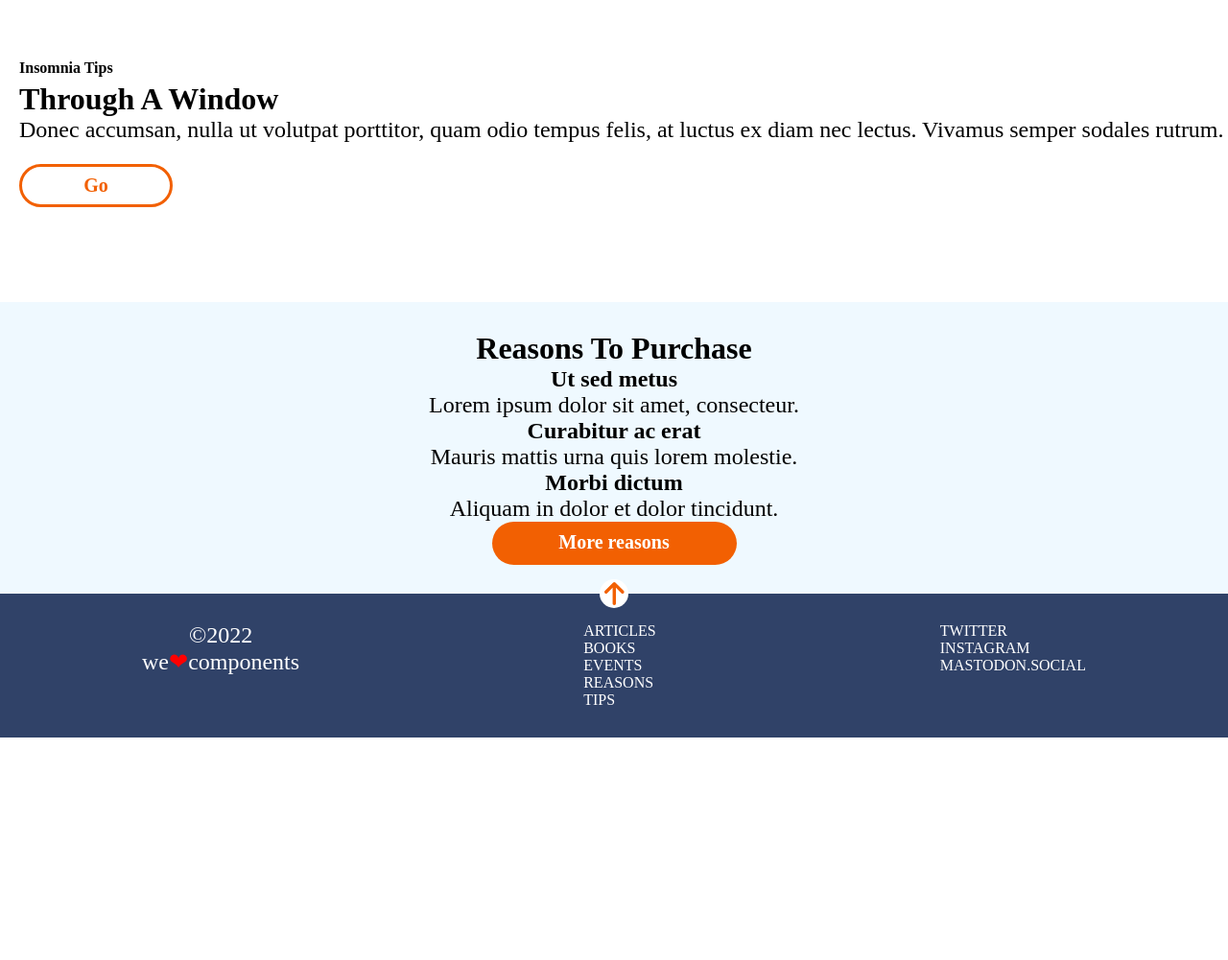
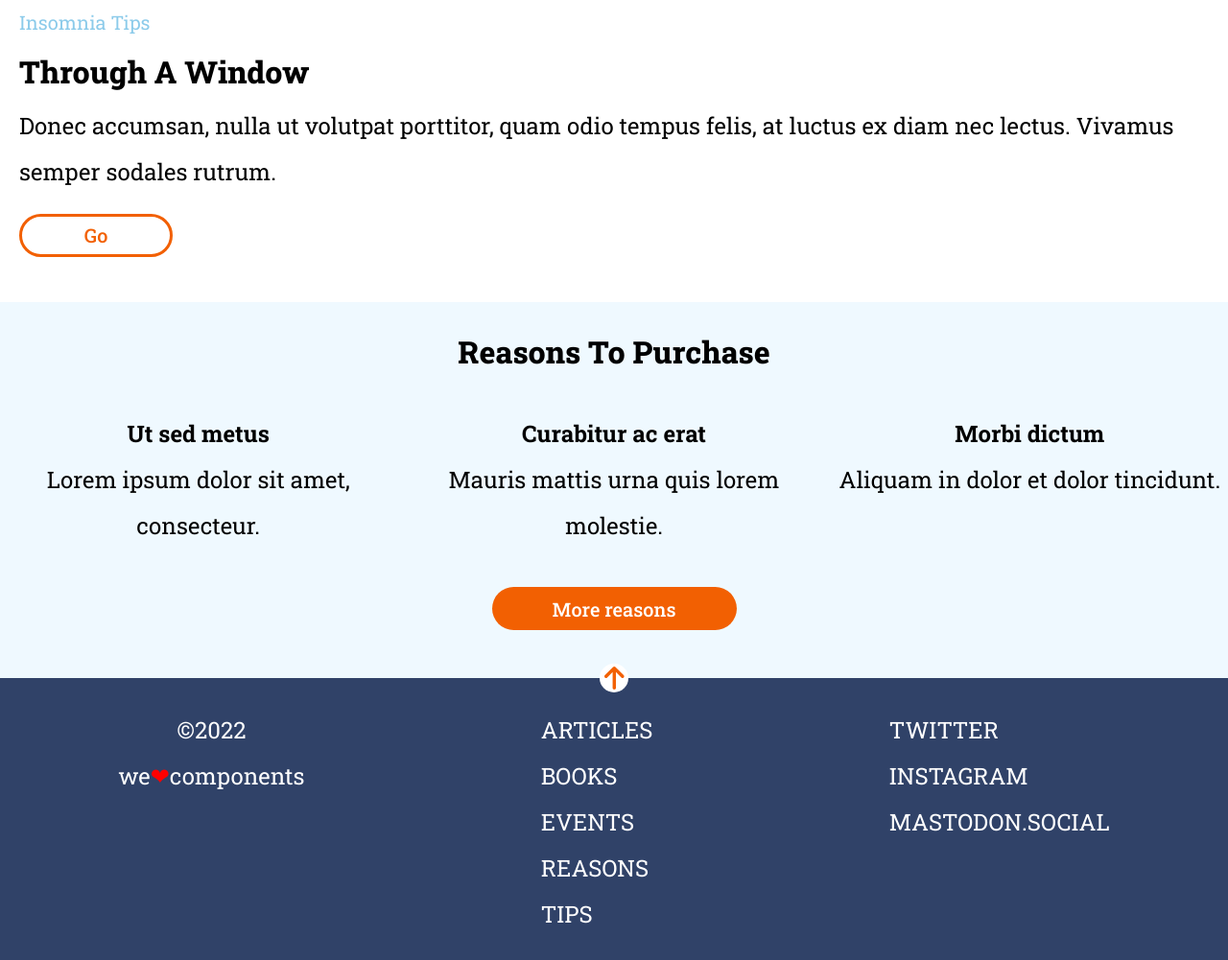
Before and after one commit to Adalab/modulo-1-evaluacion-final-16IMA, a website built with Vite: page src/index.html in a window 1280 px wide. Shown: the part 845-1846 px from the top of the page at 96% size. Before the commit the page ends 1614 px from the top, so only its background shows below. Built offline with nearby package versions, Linux system fonts and the light colour scheme.

Commit message:
últimos cambios en scss

```diff
--- a/src/index.html
+++ b/src/index.html
@@ -3,8 +3,9 @@
   <head>
     <meta charset="UTF-8" />
     <meta name="viewport" content="width=device-width, initial-scale=1" />
-    <title>Evaluación módulo 1</title>
-    <link rel="font-family" href="./static/RobotoSlab-Regular.ttf"/>
+    <link rel="preconnect" href="https://fonts.googleapis.com">
+    <link rel="preconnect" href="https://fonts.gstatic.com" crossorigin>
+    <link href="https://fonts.googleapis.com/css2?family=Roboto+Slab:wght@100..900&display=swap" rel="stylesheet">    <title>Evaluación módulo 1</title>
     <link rel="stylesheet" href="./scss/main.scss" />
   </head>
   <body>
@@ -70,18 +71,18 @@
           <p>&copy;2022</p>
           <p>we<span class="heart">&#x2764;</span>components</p>
         </div>
-        <div class="footer_link--one">
+        <nav class="footer_link--one">
           <a href="https://adalab.es/">ARTICLES</a>
           <a href="https://adalab.es/">BOOKS</a>
           <a href="https://adalab.es/">EVENTS</a>
           <a href="https://adalab.es/">REASONS</a>
           <a href="https://adalab.es/">TIPS</a>
-        </div>
-        <div class="footer_link--two">
+        </nav>
+        <nav class="footer_link--two">
           <a href="https://adalab.es/">TWITTER</a>
           <a href="https://adalab.es/">INSTAGRAM</a>
           <a href="https://adalab.es/">MASTODON.SOCIAL</a>
-        </div>
+        </nav>
         <div class="footer_link--three">
           <p>&copy;2022</p>
           <p>we<span class="heart">&#x2764;</span>components</p>
--- a/src/scss/main.scss
+++ b/src/scss/main.scss
@@ -3,14 +3,15 @@
   margin: 0;
   padding: 0;
 }
-
-
-
-
+.root{
+  font-family: 'Roboto', sans-serif;
+}
 h1 {
   font-size: 2.625rem;
+  font-family: 'Roboto Slab', sans-serif;
+  font-weight: 800;
   @media screen and (min-width: 768px) {
-    font-size: 5rem;
+    font-size: 4.5rem;
   }
   @media screen and (min-width: 1280px) {
     font-size: 6.25rem;
@@ -18,8 +19,10 @@ h1 {
 }
 h2 {
   font-size: 1.5rem;
+  font-family: 'Roboto Slab', sans-serif;
+  font-weight: 800;
   @media screen and (min-width: 768px) {
-    font-size: 1.625rem;
+    font-size: 1.75rem;
   }
   @media screen and (min-width: 1280px) {
     font-size: 2rem;
@@ -27,25 +30,48 @@ h2 {
 }
 h3 {
   font-size: 1.125rem;
+  font-family: 'Roboto Slab', sans-serif;
+  font-weight: 700;
   @media screen and (min-width: 768px) {
     font-size: 1.5rem;
   }
   }
   h5 {
     font-size: 1.25rem;
+    font-family: 'Roboto Slab', sans-serif;
+    font-weight: 500;
   }
 h6 {
-  font-size: 0.875rem;
+  font-size: 1rem;
+  font-family: 'Roboto Slab', sans-serif;
+  font-weight: 400;
+  color: #8ccbea;
   @media screen and (min-width: 1280px) {
-    font-size: 1rem;
+    font-size: 1.25rem;
   }
 }
 p {
   font-size: 1rem;
+  font-family: 'Roboto Slab', sans-serif;
+  font-weight: 400;
   @media screen and (min-width: 768px) {
+    font-size: 1.25rem;
+  }
+  @media screen and (min-width: 1280px) {
     font-size: 1.5rem;
+   }
   }
+a {
+  font-size: 1rem;
+  font-family: 'Roboto Slab', sans-serif;
+  font-weight: 400;
+  @media screen and (min-width: 768px) {
+    font-size: 1.25rem;
   }
+  @media screen and (min-width: 1280px) {
+    font-size: 1.5rem;
+   }
+}
 .header{
   position: absolute;
   z-index: 1;
@@ -110,6 +136,9 @@ p {
   width: 100%;
   height: 40vh;
   line-height: 2rem;
+  &_text {
+    line-height: 2;
+  }
   &_button{
     background-color: white;
     border: solid 3px  #f26002;
@@ -132,41 +161,40 @@ p {
   display: flex;
   flex-direction: column;
   width: 100%;
-  height: 40hv;
   justify-items: center;
   align-items: center;
   padding-top: 30px;
   padding-bottom: 30px;
-
+    &_title{
+      margin-bottom: 20px;
+    }
     &_text{
       display: grid;
       grid-template-columns: 1fr;
-      grid-template-rows: 1 fr 1fr 1fr;
+      grid-template-rows: 1fr 1fr 1fr;
       justify-items: center;
       text-align: center;
+      gap: 20px;
+      margin-top: 20px;
+      margin-bottom: 20px;
+      line-height: 2;
+        @media screen and (min-width: 768px) {
+          grid-template-columns: 1fr 1fr 1fr;
+          grid-template-rows: 1fr;
+        }
     }
-    /*&_text--one{
-      grid-column: 1/2;
-      grid-row: 2/3;
-
-    }
-     &_text--two {
-      grid-column: 2/3;
-      grid-row: 2/3;
-     }
-      &_text--three {
-        grid-column: 3/4;
-      grid-row: 2/3;
-    }  */
-
-      &_button{
+    &_button{
         background-color: #f26002;
         color:  white;
         border-radius: 22.5px;
         width: 184px;
         height: 45px;
-        padding-top: 10px;
+        display: flex;
+        justify-content: center;
+        align-items: center;
         text-align: center;
+        margin-top: 20px;
+        margin-bottom: 20px;
           @media screen and (min-width: 768px) {
             width: 210px;
           }
@@ -183,6 +211,7 @@ p {
   align-items: center;
   padding-bottom: 30px;
   position: relative;
+  line-height: 2;
     &_button{
         background-color: white;
         border-radius: 100%;
```
